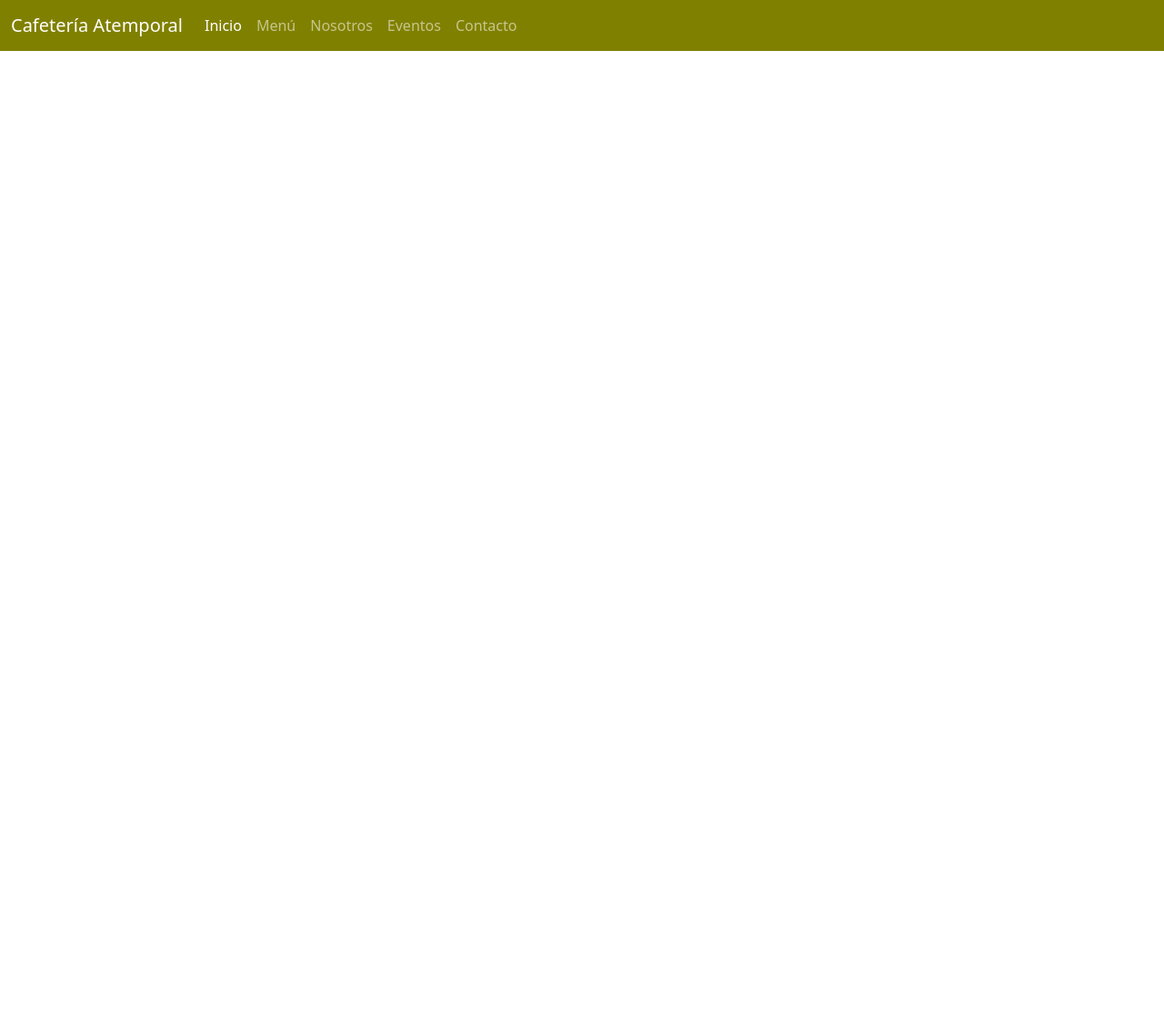
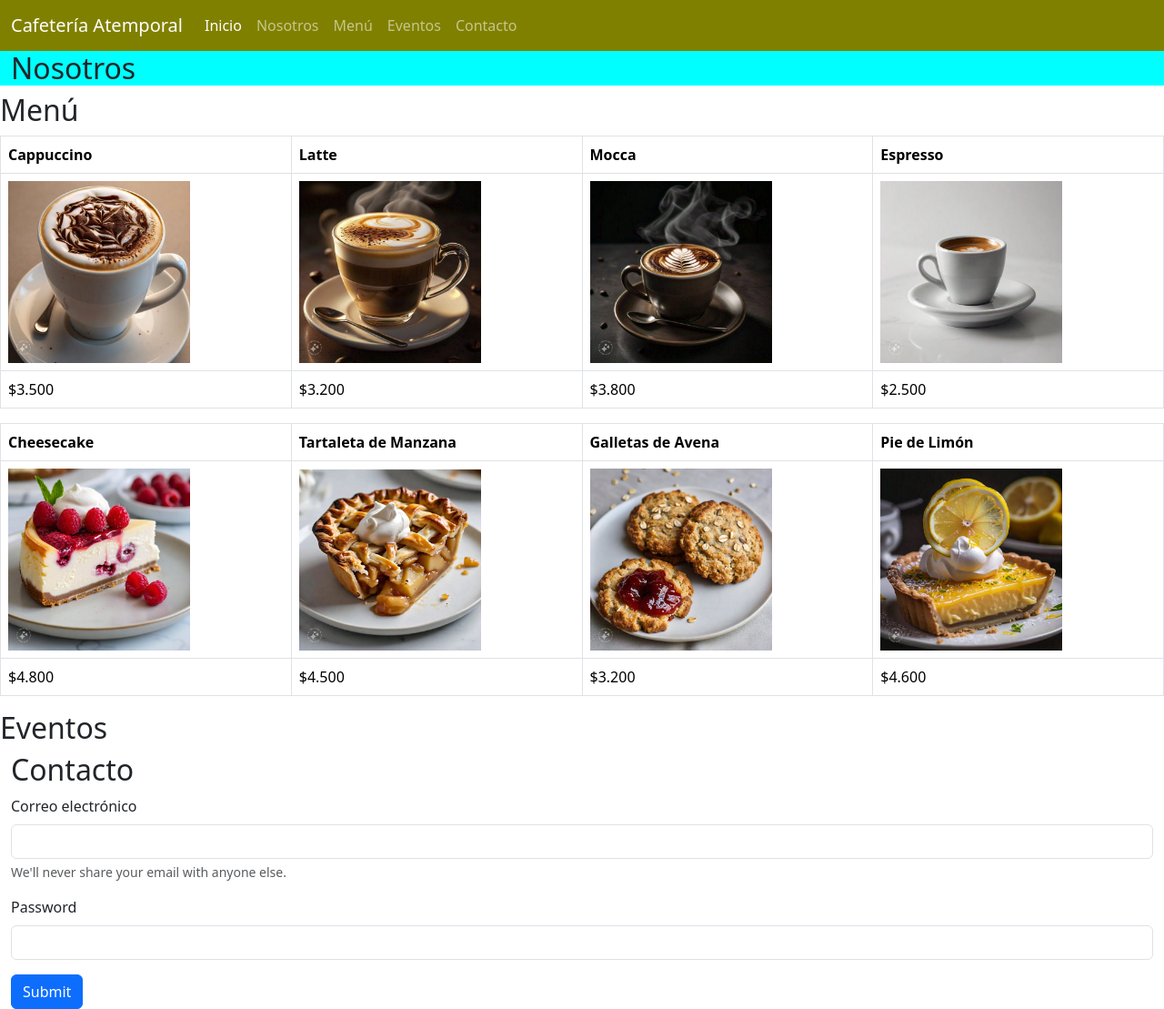
Before and after one commit to MatiasIllesca/m2-consolidacion, a plain HTML site: page index.html in a window 1280 px wide. Shown: the whole page at 91% size. Before the commit the page ends 800 px from the top, so only its background shows below. Drawn offline with Linux system fonts and the light colour scheme.

Commit message:
Productos, imagenes, precios, formulario contacto

```diff
--- a/assets/css/style.css
+++ b/assets/css/style.css
@@ -0,0 +1,7 @@
+#div-titulo {
+    background-color: aqua;
+}
+
+.img-producto {
+    width: 200px;
+}
--- a/index.html
+++ b/index.html
@@ -4,6 +4,7 @@
     <meta charset="UTF-8">
     <meta name="viewport" content="width=device-width, initial-scale=1.0">
     <link rel="stylesheet" href="./assets/css/bootstrap/bootstrap.min.css">
+    <link rel="stylesheet" href="./assets/css/style.css">
     <title>Cafetería Atemporal</title>
 </head>
 <body>
@@ -18,8 +19,8 @@
                 <div class="collapse navbar-collapse" id="navbarNavAltMarkup">
                     <div class="navbar-nav">
                         <a class="nav-link active" aria-current="page" href="#">Inicio</a>
+                        <a class="nav-link" href="#">Nosotros</a>
                         <a class="nav-link" href="#">Menú</a>
-                        <a class="nav-link" href="#">Nosotros</a>
                         <a class="nav-link" href="#">Eventos</a>
                         <a class="nav-link" href="#">Contacto</a>
                     </div>
@@ -29,6 +30,91 @@
     </header>
     <main>
 
+        <div class="container-fluid" id="div-titulo">
+            <h2>Nosotros</h2>
+        </div>
+
+        <div>
+            <h2>Menú</h2>
+
+            <table class="table table-bordered">
+                <thead>
+                    <tr>
+                        <th>Cappuccino</th>
+                        <th>Latte</th>
+                        <th>Mocca</th>
+                        <th>Espresso</th>
+                    </tr>
+                </thead>
+                <tbody>
+                    <!--Agregar imagenes de cafe-->
+                    <tr>
+                        <td><img src="./assets/img/cappuccino.jpeg" alt="Cappuccino" class="img-producto"></td>
+                        <td><img src="./assets/img/latte.jpeg" alt="Latte" class="img-producto"></td>
+                        <td><img src="./assets/img/mocca.jpeg" alt="Mocca" class="img-producto"></td>
+                        <td><img src="./assets/img/espresso.jpeg" alt="Espresso" class="img-producto"></td>
+                    </tr>
+                    <tr>
+                        <td>$3.500</td>
+                        <td>$3.200</td>
+                        <td>$3.800</td>
+                        <td>$2.500</td>
+                    </tr>
+                </tbody>
+            </table>
+
+            <table class="table table-bordered">
+                <thead>
+                    <tr>
+                        <th>Cheesecake</th>
+                        <th>Tartaleta de Manzana</th>
+                        <th>Galletas de Avena</th>
+                        <th>Pie de Limón</th>
+                    </tr>
+                </thead>
+                <tbody>
+                    <!--Agregar imagenes de dulces-->
+                    <tr>
+                        <td><img src="./assets/img/cheesecake.jpeg" alt="Cheesecake" class="img-producto"></td>
+                        <td><img src="./assets/img/tartaleta.jpeg" alt="Tartaleta" class="img-producto"></td>
+                        <td><img src="./assets/img/galletas.jpeg" alt="Galletas Avena" class="img-producto"></td>
+                        <td><img src="./assets/img/pieLimon.jpeg" alt="Pie de Limón" class="img-producto"></td>
+                    </tr>
+                    <tr>
+                        <td>$4.800</td>
+                        <td>$4.500</td>
+                        <td>$3.200</td>
+                        <td>$4.600</td>
+                    </tr>
+                </tbody>
+            </table>
+
+        </div>
+
+        <div>
+            <h2>Eventos</h2>
+        </div>
+
+        <div class="container-fluid">
+            <h2>Contacto</h2>
+
+            <form>
+                <div class="mb-3">
+                    <label for="txt-email" class="form-label">Correo electrónico</label>
+                    <input type="email" class="form-control" id="txt-email" aria-describedby="emailHelp">
+                    <div id="emailHelp" class="form-text">We'll never share your email with anyone else.</div>
+                </div>
+                <div class="mb-3">
+                    <label for="exampleInputPassword1" class="form-label">Password</label>
+                    <input type="password" class="form-control" id="exampleInputPassword1">
+                </div>
+
+                <button type="submit" class="btn btn-primary">Submit</button>
+            </form>
+
+
+        </div>
+
     </main>
 
 
```
Also changed, not shown: assets/img/cappuccino.jpeg (added), assets/img/cheesecake.jpeg (added), assets/img/espresso.jpeg (added), assets/img/galletas.jpeg (added), assets/img/latte.jpeg (added), assets/img/mocca.jpeg (added), assets/img/pieLimon.jpeg (added), assets/img/tartaleta.jpeg (added).
